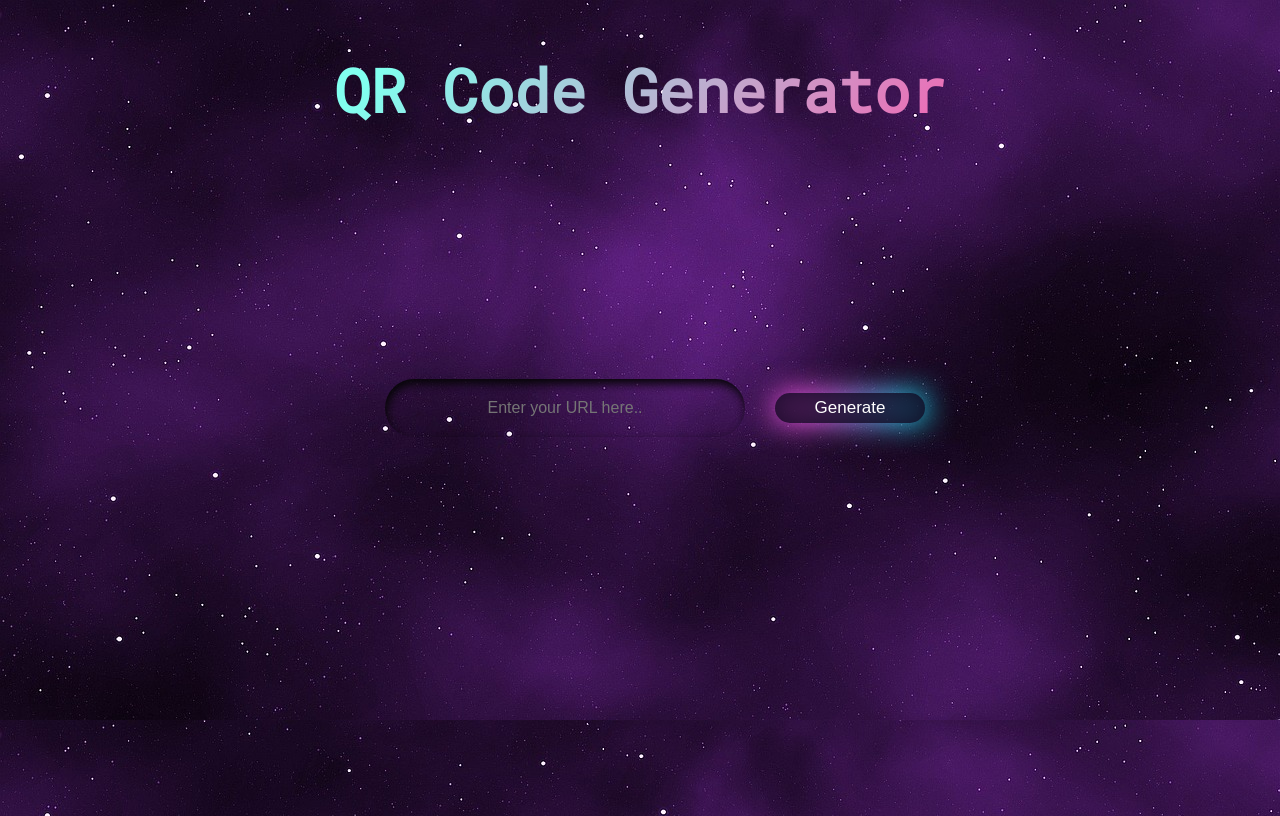
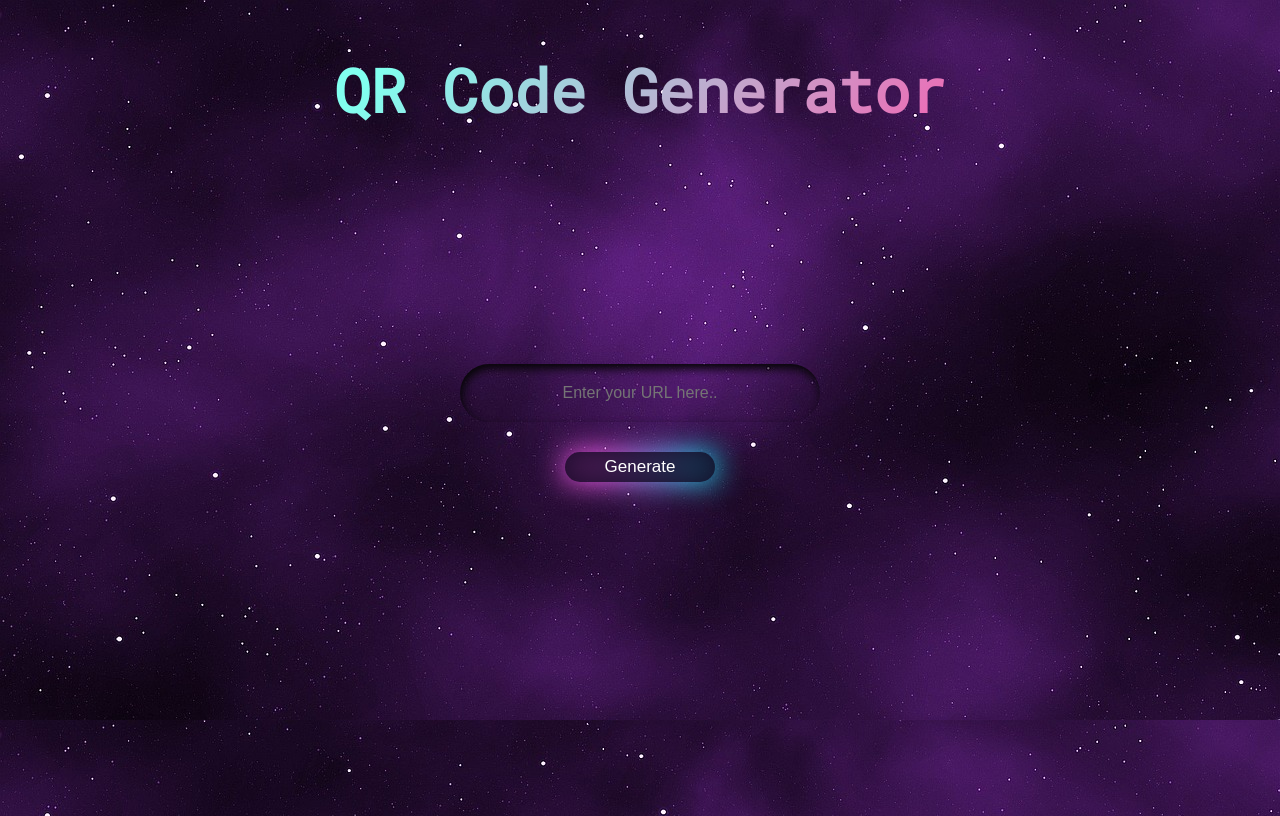
Before and after one commit to Technigo/project-custom-hooks-qr-code-generator-vite, a React (Vite) app: page / in a window 1280 px wide. Built offline with nearby package versions, Linux system fonts and the light colour scheme.

Commit message:
Updated README

```diff
--- a/index.html
+++ b/index.html
@@ -5,7 +5,7 @@
     <link rel="preconnect" href="https://fonts.googleapis.com">
     <link rel="preconnect" href="https://fonts.gstatic.com" crossorigin>
     <link href="https://fonts.googleapis.com/css2?family=Roboto+Mono&display=swap" rel="stylesheet">
-    <link rel="icon" type="image/svg+xml" href="/vite.svg" />
+    <link rel="icon" type="image/svg+xml" href="/assets/qr-icon.png" />
     <meta name="viewport" content="width=device-width, initial-scale=1.0" />
     <title>QR Code Generator</title>
   </head>
--- a/src/index.css
+++ b/src/index.css
@@ -228,9 +228,9 @@
 /*----- Media queries -------*/
 
 @media (min-width: 667px) {
- .app {
+ /* .app {
   flex-direction: row;
- }
+ } */
 
  h1 {
   font-size: 60px;
```
Also changed, not shown: public/assets/qr-icon.png (added), 1 other file (tests, documents, lock files or other folders).
